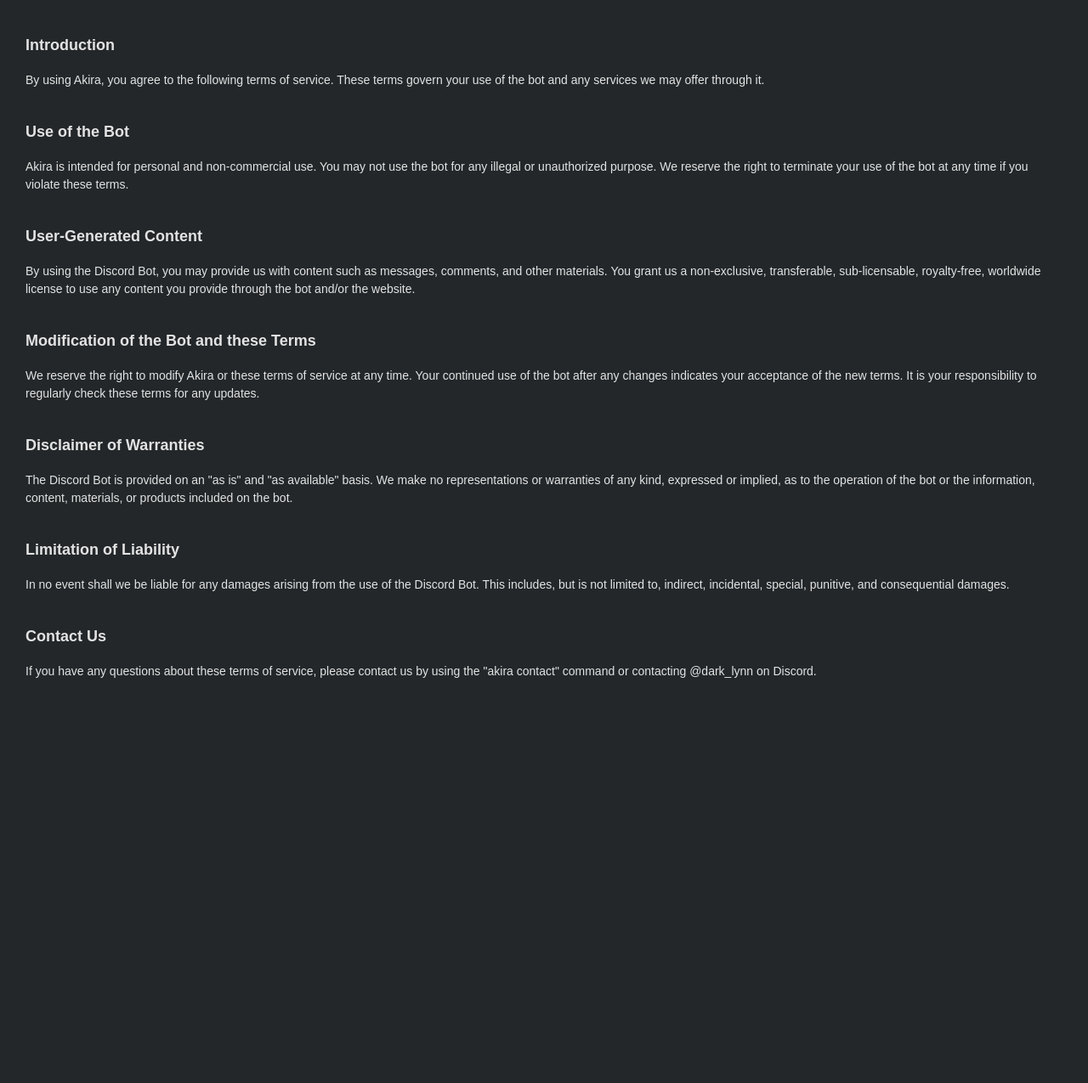
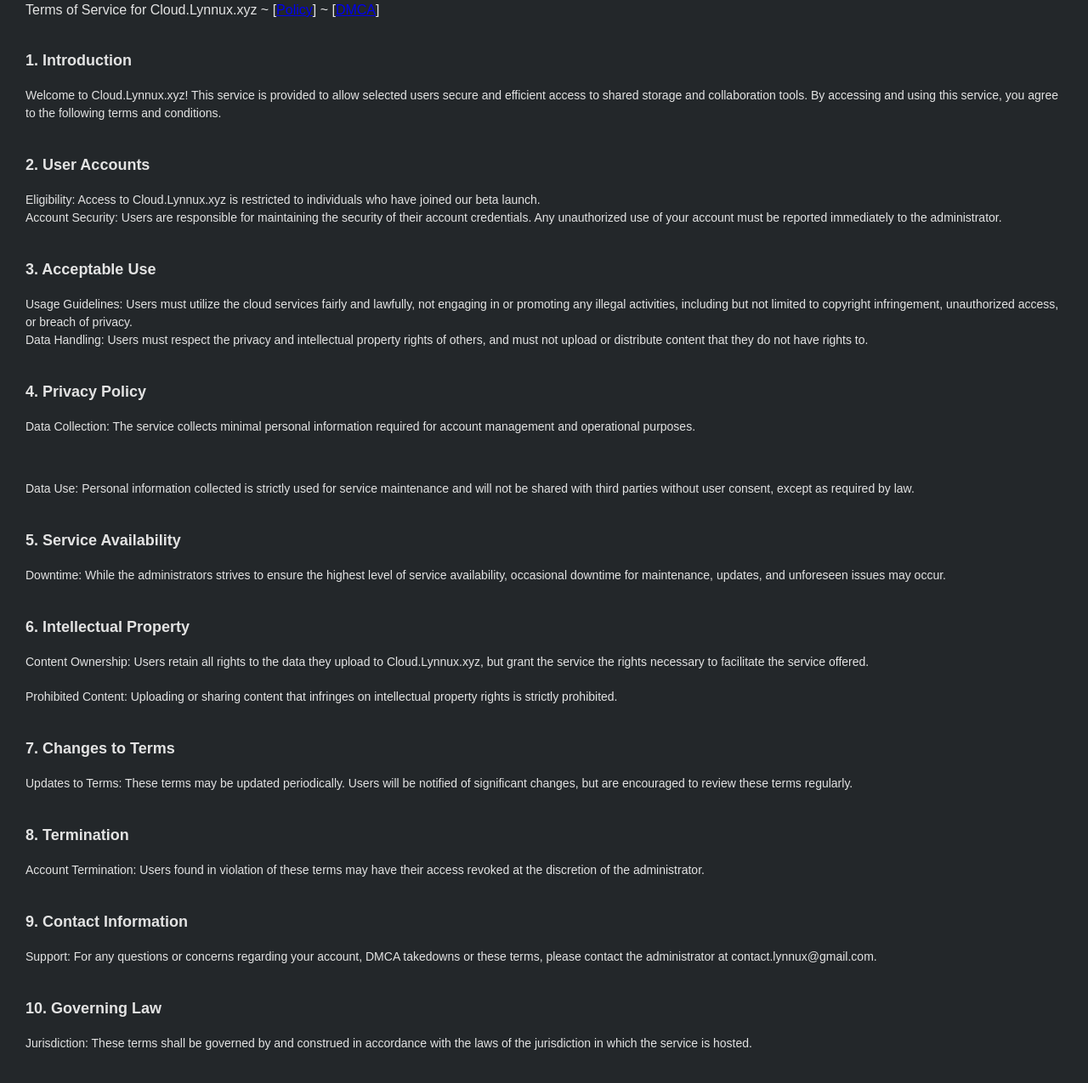
Before and after one commit to Dark-LYNN/Lynnux.xyz, a plain HTML site: page cloud/terms.html in a window 1280 px wide. Shown: the part 27-1302 px from the top of the page at 85% size. Before the commit the page ends 878 px from the top, so only its background shows below. Drawn offline with Linux system fonts and the light colour scheme.

Commit message:
Update terms.html

```diff
--- a/cloud/terms.html
+++ b/cloud/terms.html
@@ -62,21 +62,40 @@ body {
         <div>
             <div>
                 <main className="main">
-                    <h3>Introduction</h3>
-                    <p>By using Akira, you agree to the following terms of service. These terms govern your use of the bot and any services we may offer through it.</p>
-                    <h3>Use of the Bot</h3>
-                    <p>Akira is intended for personal and non-commercial use. You may not use the bot for any illegal or unauthorized purpose. We reserve the right to terminate your use of the bot at any time if you violate these terms.</p>
-                    <h3>User-Generated Content</h3>
-                    <p>By using the Discord Bot, you may provide us with content such as messages, comments, and other materials. You grant us a non-exclusive, transferable, sub-licensable, royalty-free, worldwide license to use any content you provide through the bot and/or the website.</p>
-                    <h3>Modification of the Bot and these Terms</h3>
-                    <p>We reserve the right to modify Akira or these terms of service at any time. Your continued use of the bot after any changes indicates your acceptance of the new terms. It is your responsibility to regularly check these terms for any updates.
-                    </p>
-                    <h3>Disclaimer of Warranties</h3>
-                    <p>The Discord Bot is provided on an &quot;as is&quot; and &quot;as available&quot; basis. We make no representations or warranties of any kind, expressed or implied, as to the operation of the bot or the information, content, materials, or products included on the bot.</p>
-                    <h3>Limitation of Liability</h3>
-                    <p>In no event shall we be liable for any damages arising from the use of the Discord Bot. This includes, but is not limited to, indirect, incidental, special, punitive, and consequential damages.</p>
-                    <h3>Contact Us</h3>
-                    <p>If you have any questions about these terms of service, please contact us by using the &quot;akira contact&quot; command or contacting @dark_lynn on Discord.</p>
+                    Terms of Service for Cloud.Lynnux.xyz ~ [<a href="./policy">Policy</a>] ~ [<a href="./dmca">DMCA</a>]
+
+                    <h3>1. Introduction</h3>
+                    <P>Welcome to Cloud.Lynnux.xyz! This service is provided to allow selected users secure and efficient access to shared storage and collaboration tools. By accessing and using this service, you agree to the following terms and conditions.</P>
+
+                    <h3>2. User Accounts</h3>
+                    <p>Eligibility: Access to Cloud.Lynnux.xyz is restricted to individuals who have joined our beta launch.<br>Account Security: Users are responsible for maintaining the security of their account credentials. Any unauthorized use of your account must be reported immediately to the administrator.</p>
+
+                    <h3>3. Acceptable Use</h3>
+                    <p>Usage Guidelines: Users must utilize the cloud services fairly and lawfully, not engaging in or promoting any illegal activities, including but not limited to copyright infringement, unauthorized access, or breach of privacy.<br>Data Handling: Users must respect the privacy and intellectual property rights of others, and must not upload or distribute content that they do not have rights to.</p>
+
+                    <h3>4. Privacy Policy</h3>
+                    <p>Data Collection: The service collects minimal personal information required for account management and operational purposes.</p>
+                    <br>
+                    <p>Data Use: Personal information collected is strictly used for service maintenance and will not be shared with third parties without user consent, except as required by law.</p>
+
+                    <h3>5. Service Availability</h3>
+                    <p>Downtime: While the administrators strives to ensure the highest level of service availability, occasional downtime for maintenance, updates, and unforeseen issues may occur.</p>
+
+                    <h3>6. Intellectual Property</h3>
+                    <p>Content Ownership: Users retain all rights to the data they upload to Cloud.Lynnux.xyz, but grant the service the rights necessary to facilitate the service offered.</p>
+                    <p>Prohibited Content: Uploading or sharing content that infringes on intellectual property rights is strictly prohibited.</p>
+
+                    <h3>7. Changes to Terms</h3>
+                    <p>Updates to Terms: These terms may be updated periodically. Users will be notified of significant changes, but are encouraged to review these terms regularly.</p>
+
+                    <h3>8. Termination</h3>
+                    <p>Account Termination: Users found in violation of these terms may have their access revoked at the discretion of the administrator.</p>
+
+                    <h3>9. Contact Information</h3>
+                    <p>Support: For any questions or concerns regarding your account, DMCA takedowns or these terms, please contact the administrator at contact.lynnux@gmail.com.</p>
+
+                    <h3>10. Governing Law</h3>
+                    <p>Jurisdiction: These terms shall be governed by and construed in accordance with the laws of the jurisdiction in which the service is hosted.</p>
                 </main>
             </div>
         </div>
```
